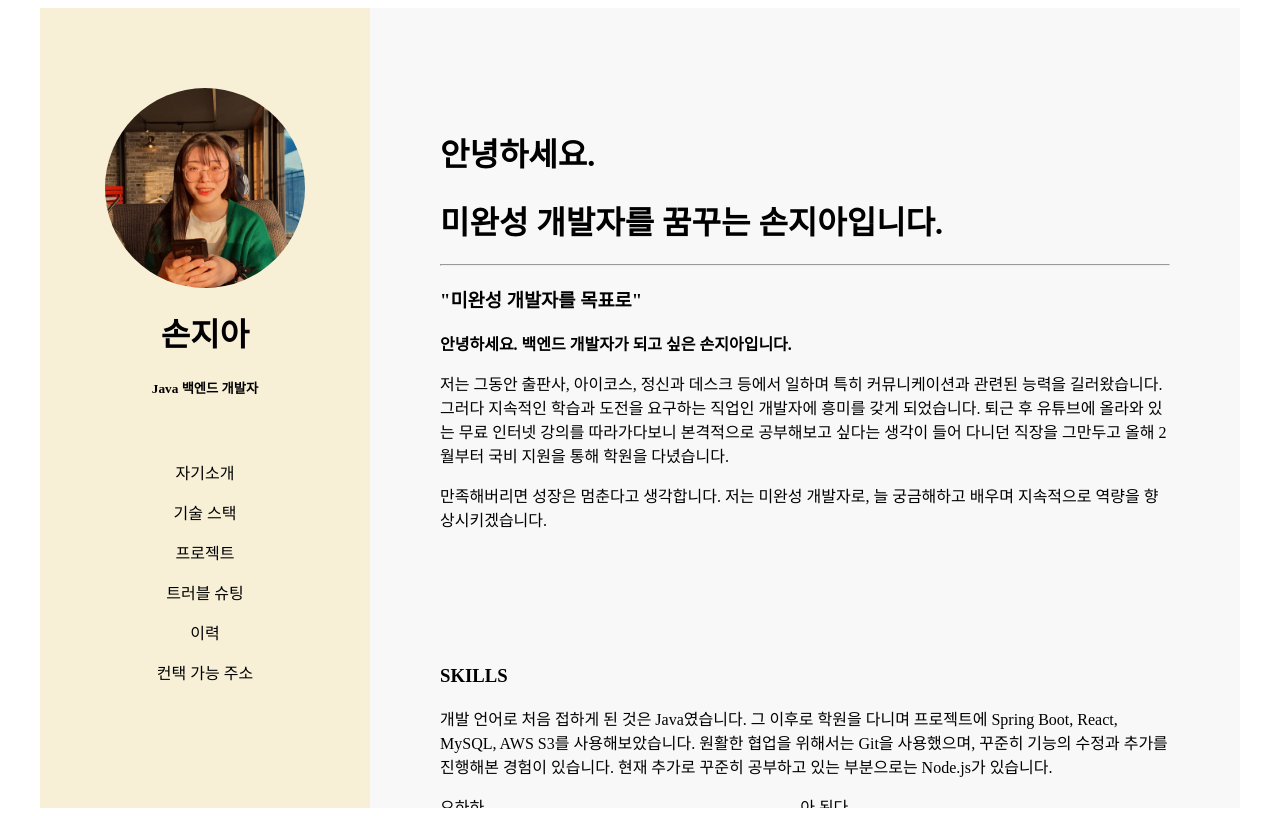
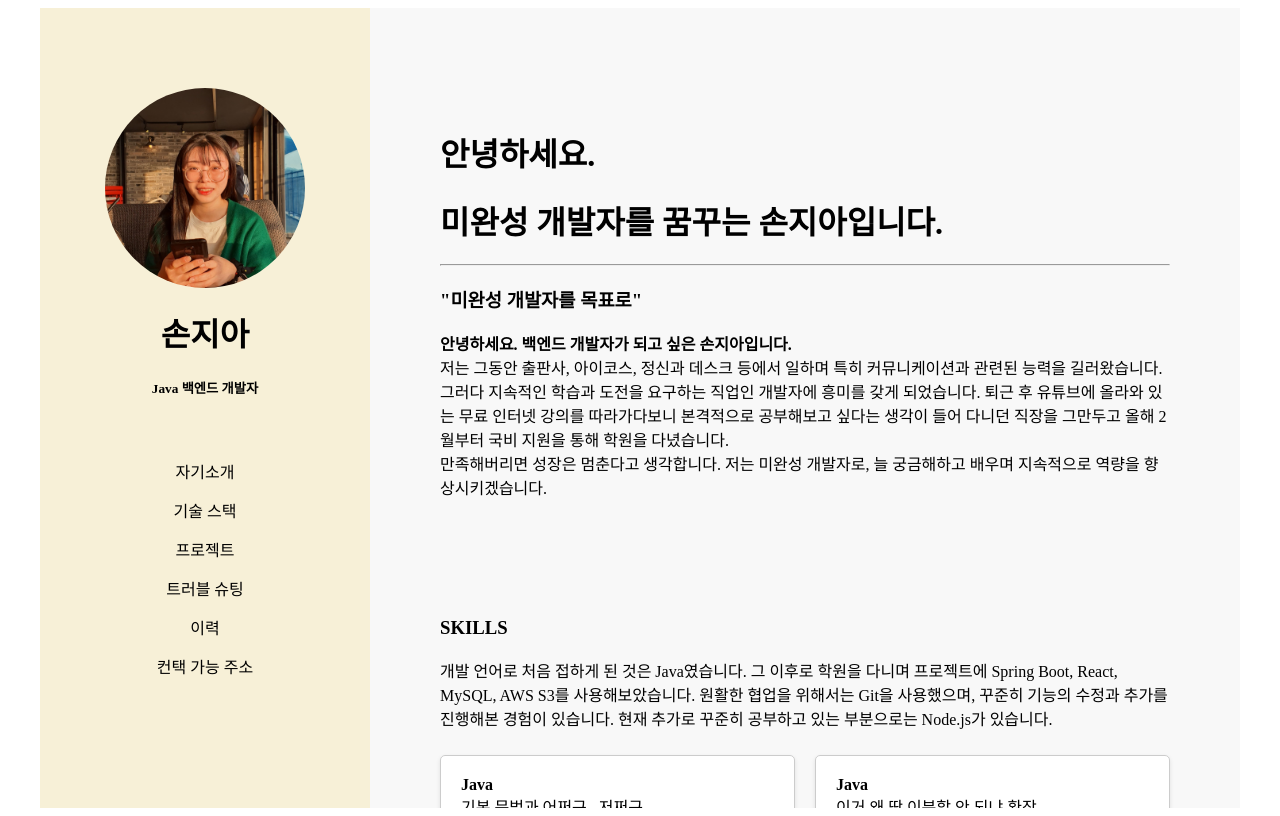
Before and after one commit to jia-son/about-me, a React (Create React App) app: page / in a window 1280 px wide. Built offline with nearby package versions, Linux system fonts and the light colour scheme; a web font is replaced by a local one.

Commit message:
스킬 카드 샘플과 애니메이션 추가

```diff
--- a/src/components/leftComponents/leftComponents.css
+++ b/src/components/leftComponents/leftComponents.css
@@ -19,3 +19,7 @@
     background-position: center; /* 이미지를 가운데 정렬 */
     margin: auto;
 }
+
+.menuBox > p {
+    padding-top: 15px;
+}
--- a/src/components/main/main.css
+++ b/src/components/main/main.css
@@ -8,7 +8,6 @@
   }
 
   .right {
-    flex: 1;
     overflow-y: auto;
   }
 }
--- a/src/components/menu/skills/Skills.js
+++ b/src/components/menu/skills/Skills.js
@@ -20,10 +20,16 @@ const Skills = () => {
 
             <div className="skillsBoxInBox">
                 <div className="skillsLeft">
-                    으하하....
+                    <div className="skillsLeftCard">
+                        <h4>Java</h4>
+                        <p>기본 문법과 어쩌구.. 저쩌구...</p>
+                    </div>
                 </div>
                 <div className="skillsRight">
-                    아 된다.
+                <div className="skillsRightCard">
+                        <h4>Java</h4>
+                        <p>이거 왜 딱 이분할 안 되냐 환장</p>
+                    </div>
                 </div>
             </div>
         </div>
--- a/src/components/menu/skills/skills.css
+++ b/src/components/menu/skills/skills.css
@@ -7,7 +7,7 @@
     }
 }
 
-@keyframes slideInText {
+@keyframes downSlideInText {
     0% {
       opacity: 0;
       transform: translateY(-100%);
@@ -18,6 +18,28 @@
     }
 }
 
+@keyframes rightSlideInText {
+  0% {
+    opacity: 0;
+    transform: translateX(-100%);
+  }
+  100% {
+    opacity: 1;
+    transform: translateX(0);
+  }
+}
+
+@keyframes leftSlideInText {
+  0% {
+    opacity: 0;
+    transform: translateX(100%);
+  }
+  100% {
+    opacity: 1;
+    transform: translateX(0);
+  }
+}
+
 .skillsBox {
     padding: 100px 70px 0px 70px;
     text-align: left;
@@ -25,19 +47,54 @@
 
 .skillsBoxInBox {
     display: flex;
+    justify-content: space-between;
+}
+
+.skillsLeft {
+  flex: 1;
+  padding-right: 10px;
 }
 
 .skillsRight {
-    padding-left: 300px;
-    flex: 1;
+  flex: 1;
+  padding-left: 10px;
 }
 
 .skillsFirstText {
-    animation: slideInText 1.5s cubic-bezier(0.42, 0, 0.58, 1);
+    animation: downSlideInText 1.5s cubic-bezier(0.42, 0, 0.58, 1);
     animation-delay: 0.5s;
 }
 
 .skillsSecondText {
     animation: fadeInText 2s ease-in-out;
     animation-delay: 0.5s;
+    padding-bottom: 25px;
 }
+
+.skillsLeftCard {
+  background-color: #ffffff;
+  padding: 20px;
+  border: 1px solid #ccc;
+  border-radius: 5px;
+  box-shadow: 0 2px 4px rgba(0, 0, 0, 0.1);
+  margin-bottom: 20px;
+
+  animation: rightSlideInText 1.5s cubic-bezier(0.42, 0, 0.58, 1);
+  animation-delay: 0.5s;
+}
+
+.skillsRightCard {
+  background-color: #ffffff;
+  padding: 20px;
+  border: 1px solid #ccc;
+  border-radius: 5px;
+  box-shadow: 0 2px 4px rgba(0, 0, 0, 0.1);
+  margin-bottom: 20px;
+
+  animation: leftSlideInText 1.5s cubic-bezier(0.42, 0, 0.58, 1);
+  animation-delay: 0.5s;
+}
+
+.skillsBoxInBox h4, p {
+  margin: 0;
+}
```
